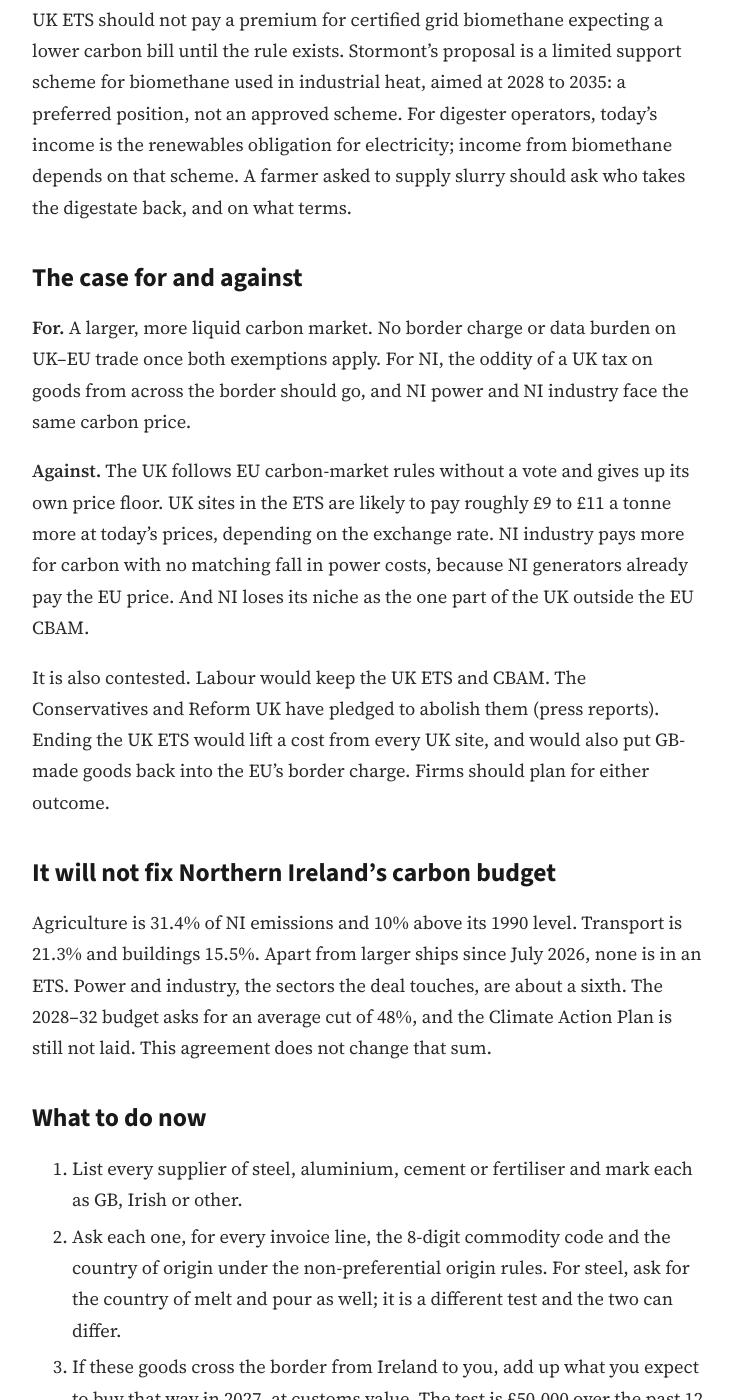
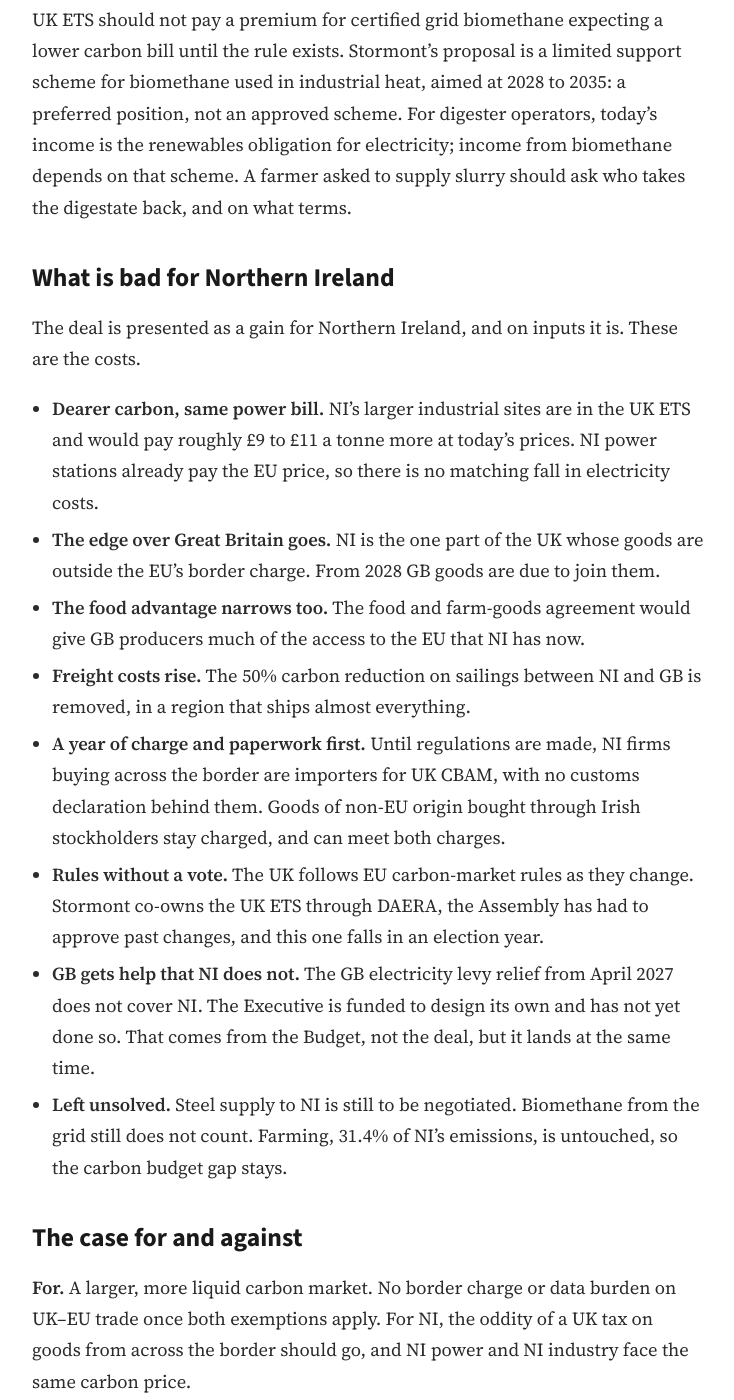
Before and after one commit to robertjparkuk/RobertJParkuk.github.io, a Jekyll site: the page built from _posts/2026-11-21-the-carbon-deal-what-changes-for-northern-ireland-and-great-britain.md, in a window 1280 px wide and 1400 px high, scrolled down 6061 px. Shown: the whole window, without its empty margins (96-830 px from the left). Built offline with Jekyll 4.4.1, drawn with Linux system fonts in a browser that asks for light colours; our own code applies the rules of GitHub Pages for plain Markdown files.

Commit message:
v0.42.2: add what is bad for Northern Ireland to both summit posts
Co-Authored-By: Claude Fable 5.2 <noreply@anthropic.com>
Claude-Session: https://claude.ai/code/session_01TUNMnKp7shKxXtkPnB9chj

```diff
--- a/_posts/2026-11-21-the-carbon-deal-what-changes-for-northern-ireland-and-great-britain.md
+++ b/_posts/2026-11-21-the-carbon-deal-what-changes-for-northern-ireland-and-great-britain.md
@@ -56,6 +56,19 @@ Northern Ireland is consulting on a biomethane strategy until 15 December 2026,
 
 Biomethane is not itself a CBAM good. It matters as the fuel behind one: the EU CBAM counts biogas as zero only with sustainability evidence, and HMRC's draft guidance for the UK CBAM is silent on gas taken from the grid. So a site in the UK ETS should not pay a premium for certified grid biomethane expecting a lower carbon bill until the rule exists. Stormont's proposal is a limited support scheme for biomethane used in industrial heat, aimed at 2028 to 2035: a preferred position, not an approved scheme. For digester operators, today's income is the renewables obligation for electricity; income from biomethane depends on that scheme. A farmer asked to supply slurry should ask who takes the digestate back, and on what terms.
 
+## What is bad for Northern Ireland
+
+The deal is presented as a gain for Northern Ireland, and on inputs it is. These are the costs.
+
+- **Dearer carbon, same power bill.** NI's larger industrial sites are in the UK ETS and would pay roughly £9 to £11 a tonne more at today's prices. NI power stations already pay the EU price, so there is no matching fall in electricity costs.
+- **The edge over Great Britain goes.** NI is the one part of the UK whose goods are outside the EU's border charge. From 2028 GB goods are due to join them.
+- **The food advantage narrows too.** The food and farm-goods agreement would give GB producers much of the access to the EU that NI has now.
+- **Freight costs rise.** The 50% carbon reduction on sailings between NI and GB is removed, in a region that ships almost everything.
+- **A year of charge and paperwork first.** Until regulations are made, NI firms buying across the border are importers for UK CBAM, with no customs declaration behind them. Goods of non-EU origin bought through Irish stockholders stay charged, and can meet both charges.
+- **Rules without a vote.** The UK follows EU carbon-market rules as they change. Stormont co-owns the UK ETS through DAERA, the Assembly has had to approve past changes, and this one falls in an election year.
+- **GB gets help that NI does not.** The GB electricity levy relief from April 2027 does not cover NI. The Executive is funded to design its own and has not yet done so. That comes from the Budget, not the deal, but it lands at the same time.
+- **Left unsolved.** Steel supply to NI is still to be negotiated. Biomethane from the grid still does not count. Farming, 31.4% of NI's emissions, is untouched, so the carbon budget gap stays.
+
 ## The case for and against
 
 **For.** A larger, more liquid carbon market. No border charge or data burden on UK–EU trade once both exemptions apply. For NI, the oddity of a UK tax on goods from across the border should go, and NI power and NI industry face the same carbon price.
```
Also changed, not shown: WEBSITE-UPDATES.md (+5 -0 lines), _posts/2026-11-21-the-second-uk-eu-summit-what-was-agreed-and-what-it-will-take.md (+2 -0 lines).
